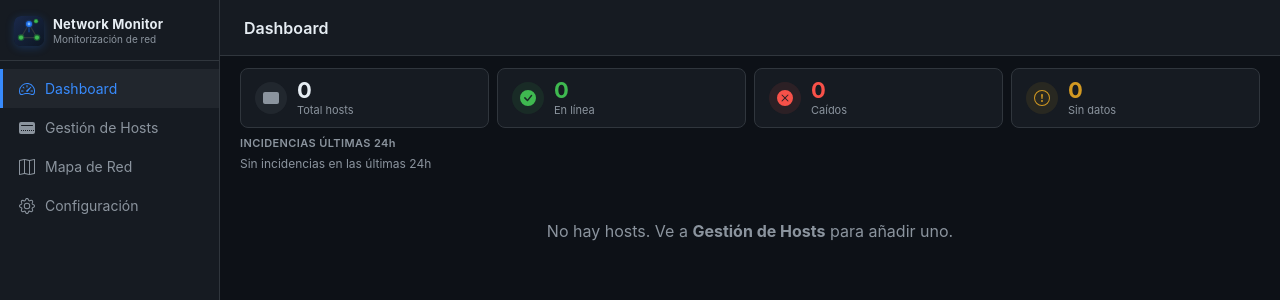
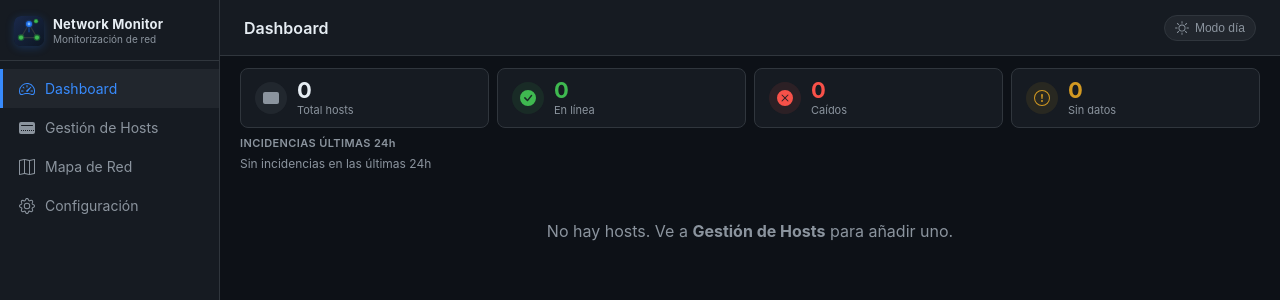
Before and after one commit to satriani13/network-monitor, a Flask app: page / in a window 1280 px wide. Shown: the top 300 px of the page. Run offline with Flask 3, Linux system fonts and the light colour scheme; data that the repository does not hold is empty.

Commit message:
Add dark/light mode toggle with persistent preference
- Light theme CSS variables on :root[data-theme="light"]
- Toggle button in topbar with sun/moon icon swap
- Preference saved to localStorage (nm_theme key)

Co-Authored-By: Claude Sonnet 4.6 <noreply@anthropic.com>

```diff
--- a/static/css/style.css
+++ b/static/css/style.css
@@ -17,6 +17,44 @@
   --radius:    8px;
   --shadow:    0 4px 16px rgba(0,0,0,.4);
 }
+
+:root[data-theme="light"] {
+  --bg:        #f6f8fa;
+  --bg2:       #ffffff;
+  --bg3:       #eaeef2;
+  --border:    #d0d7de;
+  --text:      #1f2328;
+  --text2:     #656d76;
+  --accent:    #0969da;
+  --accent2:   #1a7f37;
+  --up:        #1a7f37;
+  --down:      #cf222e;
+  --unknown:   #656d76;
+  --warn:      #9a6700;
+  --shadow:    0 4px 16px rgba(0,0,0,.12);
+}
+
+/* ── Theme toggle button ── */
+#theme-toggle {
+  background: var(--bg3);
+  border: 1px solid var(--border);
+  border-radius: 20px;
+  color: var(--text2);
+  cursor: pointer;
+  display: flex;
+  align-items: center;
+  gap: 6px;
+  font-size: 12px;
+  padding: 5px 10px;
+  transition: background .15s, color .15s, border-color .15s;
+  white-space: nowrap;
+}
+#theme-toggle:hover {
+  background: var(--bg3);
+  color: var(--text);
+  border-color: var(--accent);
+}
+#theme-toggle svg { flex-shrink: 0; }
 
 body {
   font-family: -apple-system, BlinkMacSystemFont, 'Segoe UI', sans-serif;
--- a/static/js/app.js
+++ b/static/js/app.js
@@ -862,5 +862,36 @@ setInterval(() => {
   }
 }, 15000);
 
+// ── Theme toggle ──────────────────────────────────────
+(function initTheme() {
+  const root = document.documentElement;
+  const btn  = document.getElementById('theme-toggle');
+  const icon = document.getElementById('theme-icon');
+  const lbl  = document.getElementById('theme-label');
+
+  const SUN_SVG = `<path d="M8 11a3 3 0 1 1 0-6 3 3 0 0 1 0 6m0 1a4 4 0 1 0 0-8 4 4 0 0 0 0 8M8 0a.5.5 0 0 1 .5.5v2a.5.5 0 0 1-1 0v-2A.5.5 0 0 1 8 0m0 13a.5.5 0 0 1 .5.5v2a.5.5 0 0 1-1 0v-2A.5.5 0 0 1 8 13m8-5a.5.5 0 0 1-.5.5h-2a.5.5 0 0 1 0-1h2a.5.5 0 0 1 .5.5M3 8a.5.5 0 0 1-.5.5h-2a.5.5 0 0 1 0-1h2A.5.5 0 0 1 3 8m10.657-5.657a.5.5 0 0 1 0 .707l-1.414 1.415a.5.5 0 1 1-.707-.708l1.414-1.414a.5.5 0 0 1 .707 0m-9.193 9.193a.5.5 0 0 1 0 .707L3.05 13.657a.5.5 0 0 1-.707-.707l1.414-1.414a.5.5 0 0 1 .707 0m9.193 2.121a.5.5 0 0 1-.707 0l-1.414-1.414a.5.5 0 0 1 .707-.707l1.414 1.414a.5.5 0 0 1 0 .707M4.464 4.465a.5.5 0 0 1-.707 0L2.343 3.05a.5.5 0 1 1 .707-.707l1.414 1.414a.5.5 0 0 1 0 .708"/>`;
+  const MOON_SVG = `<path d="M6 .278a.77.77 0 0 1 .08.858 7.2 7.2 0 0 0-.878 3.46c0 4.021 3.278 7.277 7.318 7.277q.792-.001 1.533-.16a.79.79 0 0 1 .81.316.73.73 0 0 1-.031.893A8.35 8.35 0 0 1 8.344 16C3.734 16 0 12.286 0 7.71 0 4.266 2.114 1.312 5.124.06A.75.75 0 0 1 6 .278"/>`;
+
+  function applyTheme(theme) {
+    root.setAttribute('data-theme', theme);
+    localStorage.setItem('nm_theme', theme);
+    if (theme === 'light') {
+      icon.innerHTML = MOON_SVG;
+      lbl.textContent = 'Modo noche';
+    } else {
+      icon.innerHTML = SUN_SVG;
+      lbl.textContent = 'Modo día';
+    }
+  }
+
+  const saved = localStorage.getItem('nm_theme') || 'dark';
+  applyTheme(saved);
+
+  btn.addEventListener('click', () => {
+    const current = root.getAttribute('data-theme') || 'dark';
+    applyTheme(current === 'dark' ? 'light' : 'dark');
+  });
+})();
+
 // ── Init ──────────────────────────────────────────────
 navigate('dashboard');
--- a/templates/index.html
+++ b/templates/index.html
@@ -83,8 +83,14 @@
 <main class="main">
   <div class="topbar">
     <h2 id="section-title">Dashboard</h2>
-    <div class="topbar-actions" id="topbar-actions">
-      <!-- Dynamic per section -->
+    <div style="display:flex;align-items:center;gap:8px">
+      <div class="topbar-actions" id="topbar-actions"></div>
+      <button id="theme-toggle" title="Cambiar modo noche/día">
+        <svg id="theme-icon" width="14" height="14" viewBox="0 0 16 16" fill="currentColor">
+          <path d="M6 .278a.77.77 0 0 1 .08.858 7.2 7.2 0 0 0-.878 3.46c0 4.021 3.278 7.277 7.318 7.277q.792-.001 1.533-.16a.79.79 0 0 1 .81.316.73.73 0 0 1-.031.893A8.35 8.35 0 0 1 8.344 16C3.734 16 0 12.286 0 7.71 0 4.266 2.114 1.312 5.124.06A.75.75 0 0 1 6 .278"/>
+        </svg>
+        <span id="theme-label">Modo día</span>
+      </button>
     </div>
   </div>
 
```
